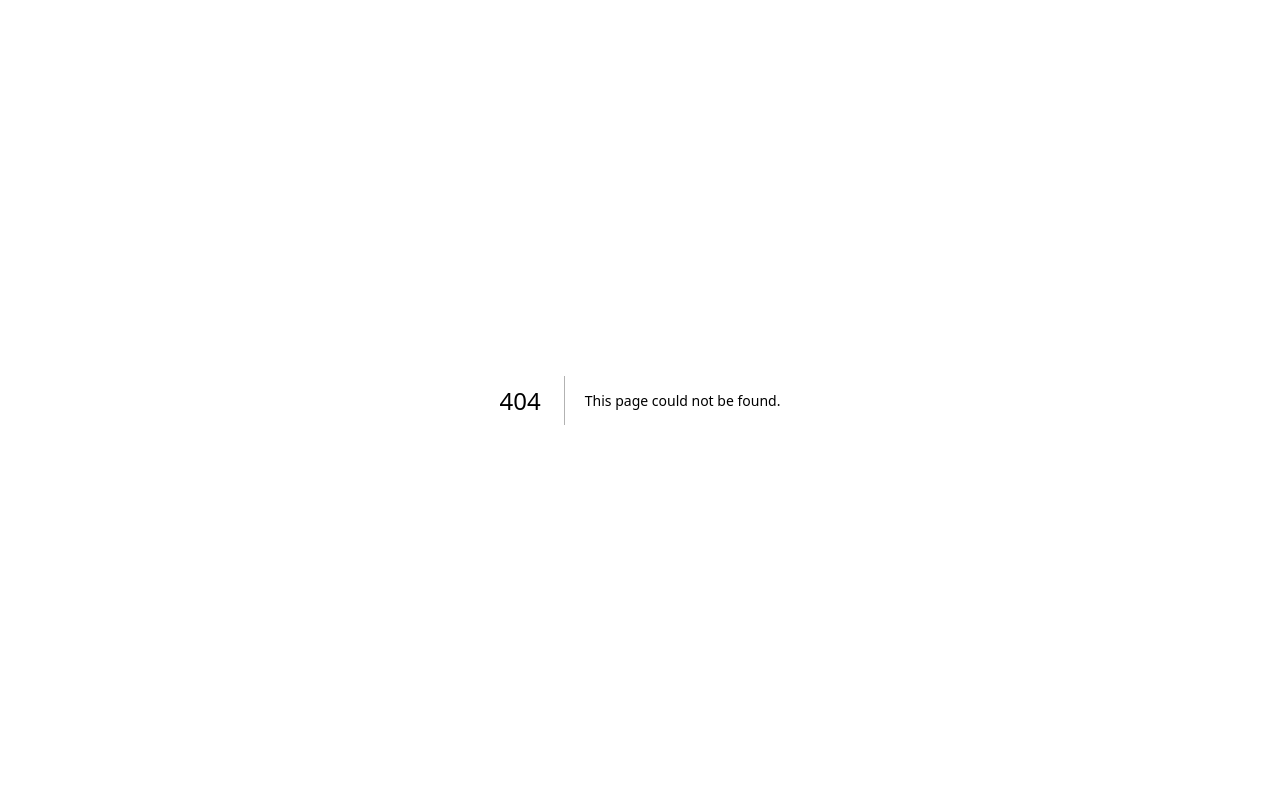
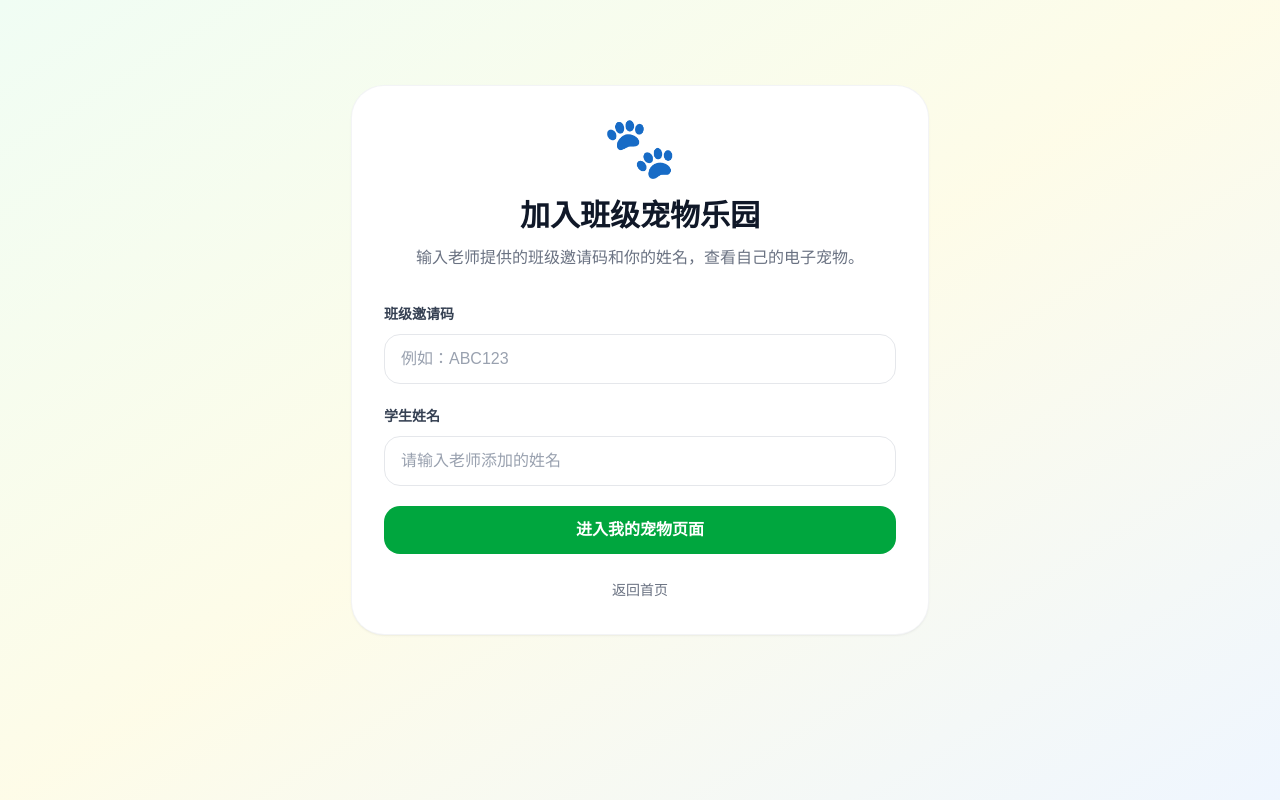
Before and after one commit to Luckingzhao/class-pet-app, a Next.js app: page /join in a window 1280 px wide. Before the commit this address had no page. Built offline with nearby package versions, Linux system fonts and the light colour scheme.

Commit message:
完成学生端入口和学生宠物页面

```diff
--- /dev/null
+++ b/app/join/actions.ts
@@ -0,0 +1,41 @@
+"use server";
+
+import { redirect } from "next/navigation";
+import { createClient } from "../lib/supabase/server";
+
+export async function joinClass(formData: FormData) {
+  const inviteCode = String(formData.get("invite_code") || "")
+    .trim()
+    .toUpperCase();
+
+  const studentName = String(formData.get("student_name") || "").trim();
+
+  if (!inviteCode || !studentName) {
+    redirect("/join?error=missing");
+  }
+
+  const supabase = await createClient();
+
+  const { data: classItem, error: classError } = await supabase
+    .from("classes")
+    .select("id, name, invite_code")
+    .eq("invite_code", inviteCode)
+    .single();
+
+  if (classError || !classItem) {
+    redirect("/join?error=class_not_found");
+  }
+
+  const { data: students, error: studentError } = await supabase
+    .from("students")
+    .select("id, name, class_id")
+    .eq("class_id", classItem.id)
+    .eq("name", studentName)
+    .limit(1);
+
+  if (studentError || !students || students.length === 0) {
+    redirect("/join?error=student_not_found");
+  }
+
+  redirect(`/student/${students[0].id}`);
+}
--- /dev/null
+++ b/app/join/page.tsx
@@ -0,0 +1,86 @@
+import Link from "next/link";
+import { joinClass } from "./actions";
+
+type PageProps = {
+  searchParams: Promise<{
+    error?: string;
+  }>;
+};
+
+function getErrorMessage(error?: string) {
+  if (error === "missing") return "请填写班级邀请码和学生姓名。";
+  if (error === "class_not_found") return "没有找到这个班级邀请码，请检查是否输入正确。";
+  if (error === "student_not_found") return "没有找到这个学生，请确认姓名是否和老师添加的一致。";
+  return "";
+}
+
+export default async function JoinPage({ searchParams }: PageProps) {
+  const { error } = await searchParams;
+  const errorMessage = getErrorMessage(error);
+
+  return (
+    <main className="min-h-screen bg-gradient-to-br from-green-50 via-yellow-50 to-blue-50 px-6 py-10">
+      <div className="mx-auto flex min-h-[80vh] max-w-4xl items-center justify-center">
+        <div className="w-full max-w-xl rounded-[2rem] bg-white p-8 shadow-sm ring-1 ring-gray-100">
+          <div className="text-center">
+            <div className="text-6xl">🐾</div>
+
+            <h1 className="mt-5 text-3xl font-black text-gray-900">
+              加入班级宠物乐园
+            </h1>
+
+            <p className="mt-3 text-gray-500">
+              输入老师提供的班级邀请码和你的姓名，查看自己的电子宠物。
+            </p>
+          </div>
+
+          {errorMessage ? (
+            <div className="mt-6 rounded-2xl bg-red-50 px-4 py-3 text-sm font-medium text-red-700">
+              {errorMessage}
+            </div>
+          ) : null}
+
+          <form action={joinClass} className="mt-8 space-y-5">
+            <div>
+              <label className="text-sm font-semibold text-gray-700">
+                班级邀请码
+              </label>
+              <input
+                name="invite_code"
+                placeholder="例如：ABC123"
+                className="mt-2 w-full rounded-2xl border border-gray-200 px-4 py-3 text-gray-900 placeholder-gray-400 outline-none focus:border-green-500 focus:ring-2 focus:ring-green-100"
+              />
+            </div>
+
+            <div>
+              <label className="text-sm font-semibold text-gray-700">
+                学生姓名
+              </label>
+              <input
+                name="student_name"
+                placeholder="请输入老师添加的姓名"
+                className="mt-2 w-full rounded-2xl border border-gray-200 px-4 py-3 text-gray-900 placeholder-gray-400 outline-none focus:border-green-500 focus:ring-2 focus:ring-green-100"
+              />
+            </div>
+
+            <button
+              type="submit"
+              className="w-full rounded-2xl bg-green-600 px-5 py-3 text-base font-bold text-white hover:bg-green-700"
+            >
+              进入我的宠物页面
+            </button>
+          </form>
+
+          <div className="mt-6 text-center">
+            <Link
+              href="/"
+              className="text-sm font-medium text-gray-500 hover:text-gray-700"
+            >
+              返回首页
+            </Link>
+          </div>
+        </div>
+      </div>
+    </main>
+  );
+}
--- /dev/null
+++ b/app/student/[id]/page.tsx
@@ -0,0 +1,194 @@
+import Link from "next/link";
+import { notFound } from "next/navigation";
+import { createClient } from "../../lib/supabase/server";
+
+type PageProps = {
+  params: Promise<{
+    id: string;
+  }>;
+};
+
+type PetItem = {
+  id: string;
+  name: string;
+  pet_type: string;
+  level: number;
+  exp: number;
+  mood: number;
+  hunger: number;
+};
+
+type ClassItem = {
+  id: string;
+  name: string;
+  grade: string | null;
+  semester: string | null;
+};
+
+type StudentItem = {
+  id: string;
+  name: string;
+  student_no: string | null;
+  group_name: string | null;
+  classes: ClassItem | ClassItem[] | null;
+  pets: PetItem | PetItem[] | null;
+};
+
+function getPetFromStudent(student: StudentItem) {
+  if (!student.pets) return null;
+  if (Array.isArray(student.pets)) return student.pets[0] || null;
+  return student.pets;
+}
+
+function getClassFromStudent(student: StudentItem) {
+  if (!student.classes) return null;
+  if (Array.isArray(student.classes)) return student.classes[0] || null;
+  return student.classes;
+}
+
+function getPetEmoji(type: string) {
+  if (type === "dog") return "🐶";
+  if (type === "rabbit") return "🐰";
+  if (type === "dragon") return "🐉";
+  return "🐱";
+}
+
+function getMoodLabel(mood: number) {
+  if (mood >= 80) return "😄 很开心";
+  if (mood >= 50) return "🙂 状态不错";
+  return "😢 需要鼓励";
+}
+
+function getHungerLabel(hunger: number) {
+  if (hunger >= 80) return "🍖 很饱";
+  if (hunger >= 50) return "🍔 还可以";
+  return "🍽️ 有点饿";
+}
+
+function getLevelProgress(exp: number) {
+  return exp % 100;
+}
+
+export default async function StudentPetPage({ params }: PageProps) {
+  const { id } = await params;
+  const supabase = await createClient();
+
+  const { data: studentData, error } = await supabase
+    .from("students")
+    .select(`
+      id,
+      name,
+      student_no,
+      group_name,
+      classes (
+        id,
+        name,
+        grade,
+        semester
+      ),
+      pets (
+        id,
+        name,
+        pet_type,
+        level,
+        exp,
+        mood,
+        hunger
+      )
+    `)
+    .eq("id", id)
+    .single();
+
+  if (error || !studentData) {
+    notFound();
+  }
+
+  const student = studentData as StudentItem;
+  const pet = getPetFromStudent(student);
+  const classItem = getClassFromStudent(student);
+  const progress = pet ? getLevelProgress(pet.exp) : 0;
+
+  return (
+    <main className="min-h-screen bg-gradient-to-br from-green-50 via-yellow-50 to-blue-50 px-6 py-10">
+      <div className="mx-auto max-w-4xl">
+        <div className="mb-6 flex justify-between">
+          <Link
+            href="/join"
+            className="rounded-full bg-white/80 px-5 py-2 text-sm font-semibold text-green-700 shadow-sm hover:bg-white"
+          >
+            ← 返回加入页面
+          </Link>
+        </div>
+
+        <section className="rounded-[2rem] bg-white p-8 text-center shadow-sm ring-1 ring-gray-100">
+          <p className="text-sm font-semibold text-green-700">
+            我的班级宠物
+          </p>
+
+          <h1 className="mt-3 text-4xl font-black text-gray-900">
+            {student.name}
+          </h1>
+
+          <p className="mt-2 text-gray-500">
+            {classItem?.name || "未知班级"} · {student.group_name || "未分组"}
+          </p>
+
+          {pet ? (
+            <div className="mt-10">
+              <div className="text-8xl">
+                {getPetEmoji(pet.pet_type)}
+              </div>
+
+              <h2 className="mt-6 text-3xl font-black text-gray-900">
+                {pet.name}
+              </h2>
+
+              <div className="mx-auto mt-6 max-w-md rounded-3xl bg-green-50 p-6">
+                <p className="text-2xl font-black text-green-700">
+                  Lv.{pet.level}
+                </p>
+
+                <p className="mt-2 text-sm font-medium text-green-700">
+                  当前经验：{pet.exp}
+                </p>
+
+                <div className="mt-4 h-3 w-full rounded-full bg-white">
+                  <div
+                    className="h-3 rounded-full bg-green-500"
+                    style={{ width: `${progress}%` }}
+                  />
+                </div>
+
+                <p className="mt-2 text-xs text-green-700">
+                  距离下一等级：{progress}/100
+                </p>
+              </div>
+
+              <div className="mt-6 grid gap-4 sm:grid-cols-2">
+                <div className="rounded-3xl bg-yellow-50 p-5 text-yellow-700">
+                  <p className="text-sm font-semibold">心情状态</p>
+                  <p className="mt-2 text-xl font-black">
+                    {getMoodLabel(pet.mood)}
+                  </p>
+                </div>
+
+                <div className="rounded-3xl bg-blue-50 p-5 text-blue-700">
+                  <p className="text-sm font-semibold">饥饿状态</p>
+                  <p className="mt-2 text-xl font-black">
+                    {getHungerLabel(pet.hunger)}
+                  </p>
+                </div>
+              </div>
+            </div>
+          ) : (
+            <div className="mt-10 rounded-3xl border border-dashed border-gray-300 p-10">
+              <p className="text-gray-500">
+                老师还没有为你生成宠物。
+              </p>
+            </div>
+          )}
+        </section>
+      </div>
+    </main>
+  );
+}
```
